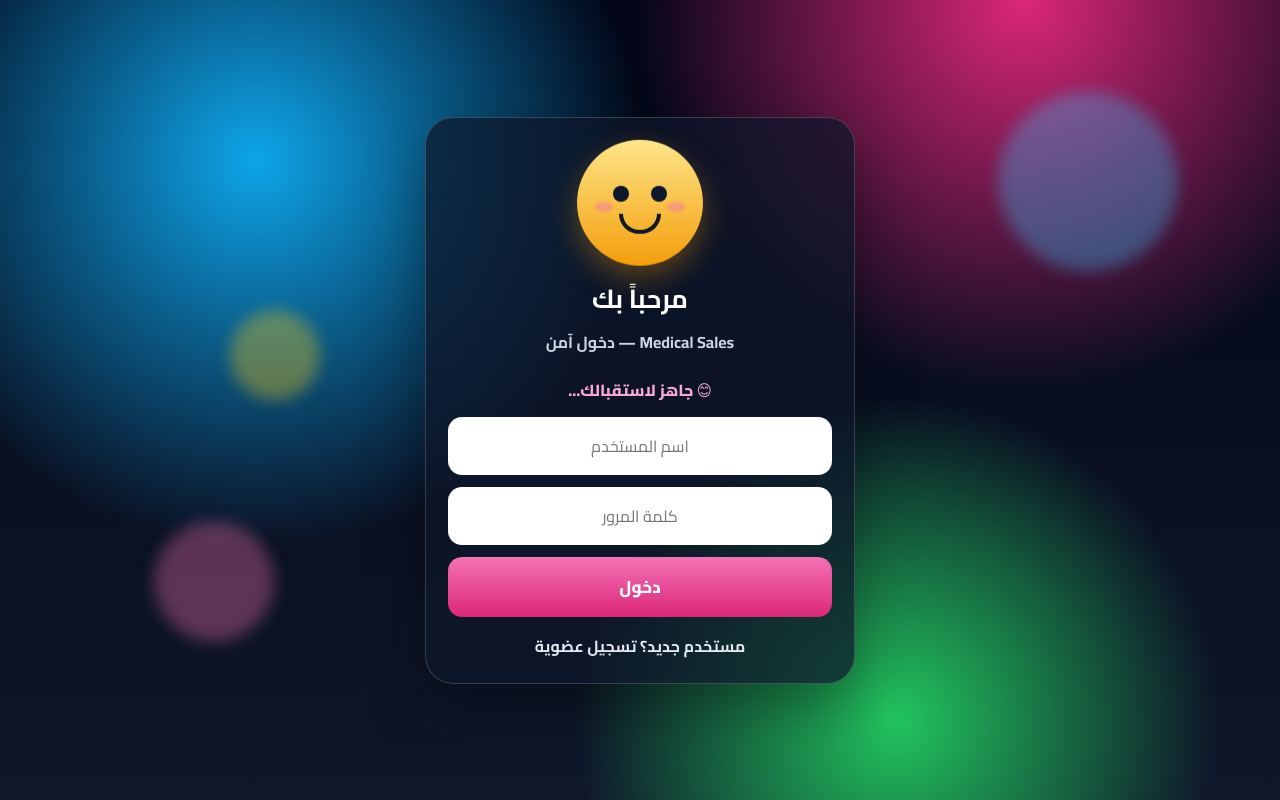
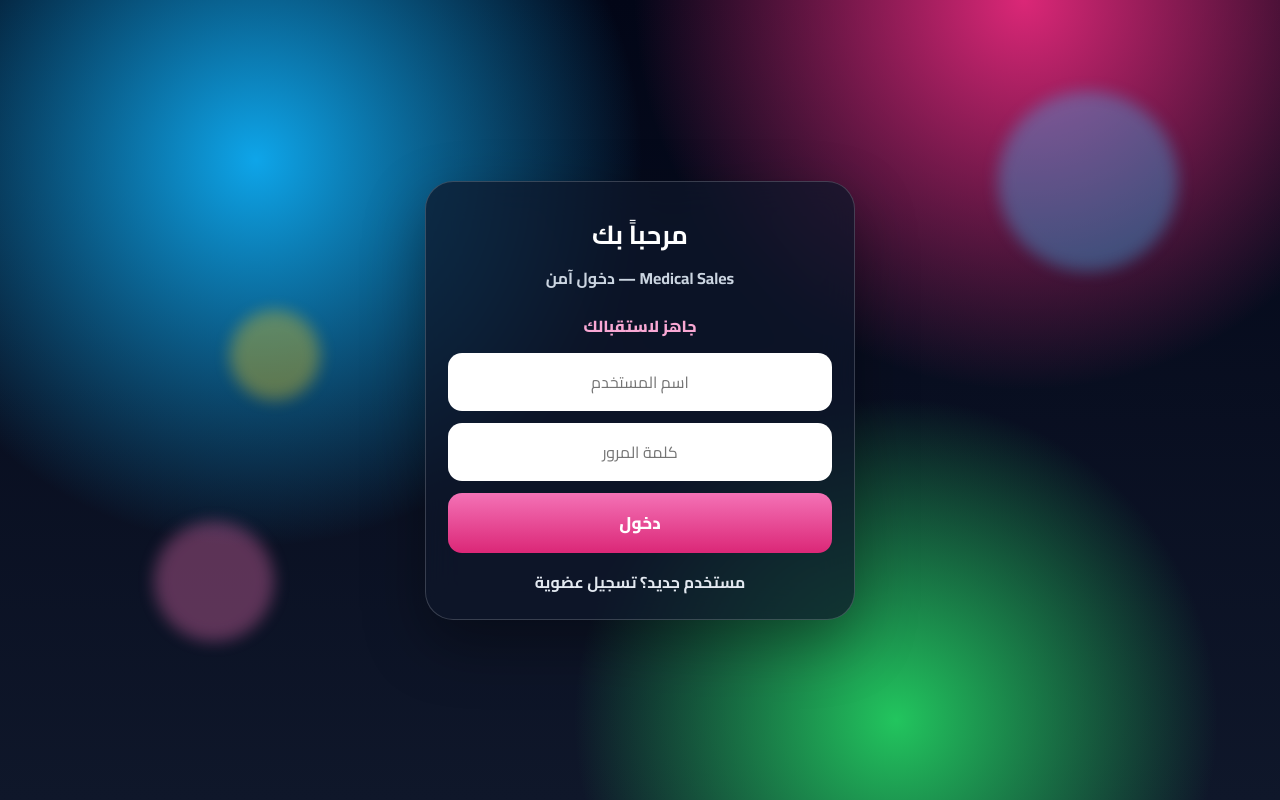
Before and after one commit to rafatwifi/pharmacy-sales-manager, a PHP site: page /pharmacy-sales-manager/pages/login.php in a window 1280 px wide. Run offline with PHP 8.4, Linux system fonts and the light colour scheme.

Commit message:
Remove the animated smile from the login card.
Keep the site logo and the login form.

Co-authored-by: Rafat <rafat.mohammed9090@gmail.com>

```diff
--- a/pages/login.php
+++ b/pages/login.php
@@ -60,17 +60,6 @@ body{margin:0;min-height:100vh;font-family:'Cairo',Tahoma,sans-serif;color:#fff;
 .card{width:100%;max-width:430px;background:rgba(15,23,42,.72);border:1px solid rgba(255,255,255,.18);border-radius:28px;padding:22px 22px 22px;backdrop-filter:blur(18px);box-shadow:0 24px 60px rgba(0,0,0,.35)}
 .brand{display:flex;justify-content:center;margin:0 0 8px}
 .brand img{width:176px;height:176px;object-fit:contain;display:block;background:transparent;filter:drop-shadow(0 10px 18px rgba(14,165,233,.28))}
-.face{width:126px;height:126px;margin:0 auto 8px;border-radius:50%;background:linear-gradient(180deg,#fde68a,#f59e0b);position:relative;box-shadow:0 12px 30px rgba(245,158,11,.35);animation:bob 3.4s ease-in-out infinite}
-@keyframes bob{0%,100%{transform:translateY(0)}50%{transform:translateY(-7px)}}
-.eye{position:absolute;top:46px;width:16px;height:16px;background:#0f172a;border-radius:50%;animation:blink 4.2s infinite}
-.e1{right:36px}.e2{left:36px}
-@keyframes blink{0%,92%,100%{transform:scaleY(1)}96%{transform:scaleY(.08)}}
-.mouth{position:absolute;left:50%;bottom:32px;width:42px;height:20px;border:4px solid #0f172a;border-top:0;border-radius:0 0 24px 24px;transform:translateX(-50%);transition:.25s}
-.face.listen .mouth{width:18px;height:18px;border-radius:50%;border:4px solid #0f172a;background:transparent}
-.face.happy .mouth{width:48px;height:24px;bottom:28px}
-.face.sad .mouth{width:36px;height:16px;bottom:28px;transform:translateX(-50%) rotate(180deg);border-radius:24px 24px 0 0}
-.blush{position:absolute;top:62px;width:18px;height:10px;background:rgba(244,114,182,.45);border-radius:50%;filter:blur(1px)}
-.b1{right:18px}.b2{left:18px}
 h1{margin:6px 0 4px;text-align:center;font-size:26px}
 .sub{text-align:center;color:#cbd5e1;margin:0 0 18px;font-weight:700}
 .live{min-height:28px;text-align:center;color:#f9a8d4;font-weight:800;margin:0 0 12px}
@@ -91,10 +80,9 @@ input{width:100%;padding:14px;border:0;border-radius:14px;margin:0 0 12px;font-f
       <img src="<?= htmlspecialchars($logo, ENT_QUOTES, 'UTF-8') ?>" alt="<?= htmlspecialchars($siteName, ENT_QUOTES, 'UTF-8') ?>">
     </div>
     <?php endif; ?>
-    <div class="face" id="face"><span class="eye e1"></span><span class="eye e2"></span><span class="blush b1"></span><span class="blush b2"></span><span class="mouth"></span></div>
     <h1>مرحباً بك</h1>
     <p class="sub"><?= $logo !== '' ? 'دخول آمن' : htmlspecialchars($siteName, ENT_QUOTES, 'UTF-8') . ' — دخول آمن' ?></p>
-    <div class="live" id="live">😊 جاهز لاستقبالك...</div>
+    <div class="live" id="live">جاهز لاستقبالك</div>
     <?php if ($err): ?><div class="err"><?= htmlspecialchars($err, ENT_QUOTES, 'UTF-8') ?></div><?php endif; ?>
     <?= csrf_field() ?>
     <input name="username" id="user" placeholder="اسم المستخدم" required autocomplete="username">
@@ -104,20 +92,14 @@ input{width:100%;padding:14px;border:0;border-radius:14px;margin:0 0 12px;font-f
   </form>
 </div>
 <script>
-const face=document.getElementById('face');
 const live=document.getElementById('live');
-const lines=['😊 النظام لايف الآن','💊 بياناتك محفوظة لكل مندوب','✨ بانتظار دخولك','🔐 الدخول مشفّر'];
+const lines=['النظام لايف الآن','بياناتك محفوظة لكل مندوب','بانتظار دخولك','الدخول مشفّر'];
 let i=0;
 setInterval(function(){ i=(i+1)%lines.length; live.textContent=lines[i]; }, 2200);
-['user','pass'].forEach(function(id){
-  const el=document.getElementById(id);
-  el.addEventListener('focus', function(){ face.className='face listen'; live.textContent='👀 أسمعك...'; });
-  el.addEventListener('blur', function(){ face.className='face'; });
-});
-document.getElementById('box').addEventListener('submit', function(){ face.className='face happy'; live.textContent='😄 جاري التحقق...'; });
-<?php if ($err): ?>face.className='face sad'; live.textContent='😕 <?= addslashes($err) ?>';<?php endif; ?>
+document.getElementById('box').addEventListener('submit', function(){ live.textContent='جاري التحقق...'; });
+<?php if ($err): ?>live.textContent=<?= json_encode($err, JSON_UNESCAPED_UNICODE) ?>;<?php endif; ?>
 const bits=document.getElementById('bits');
-const em=['💊','✨','😊','💚','🟣','⭐'];
+const em=['💊','✨','💚','🟣','⭐'];
 for(let n=0;n<14;n++){
   const s=document.createElement('div');
   s.className='bit'; s.textContent=em[n%em.length];
```
